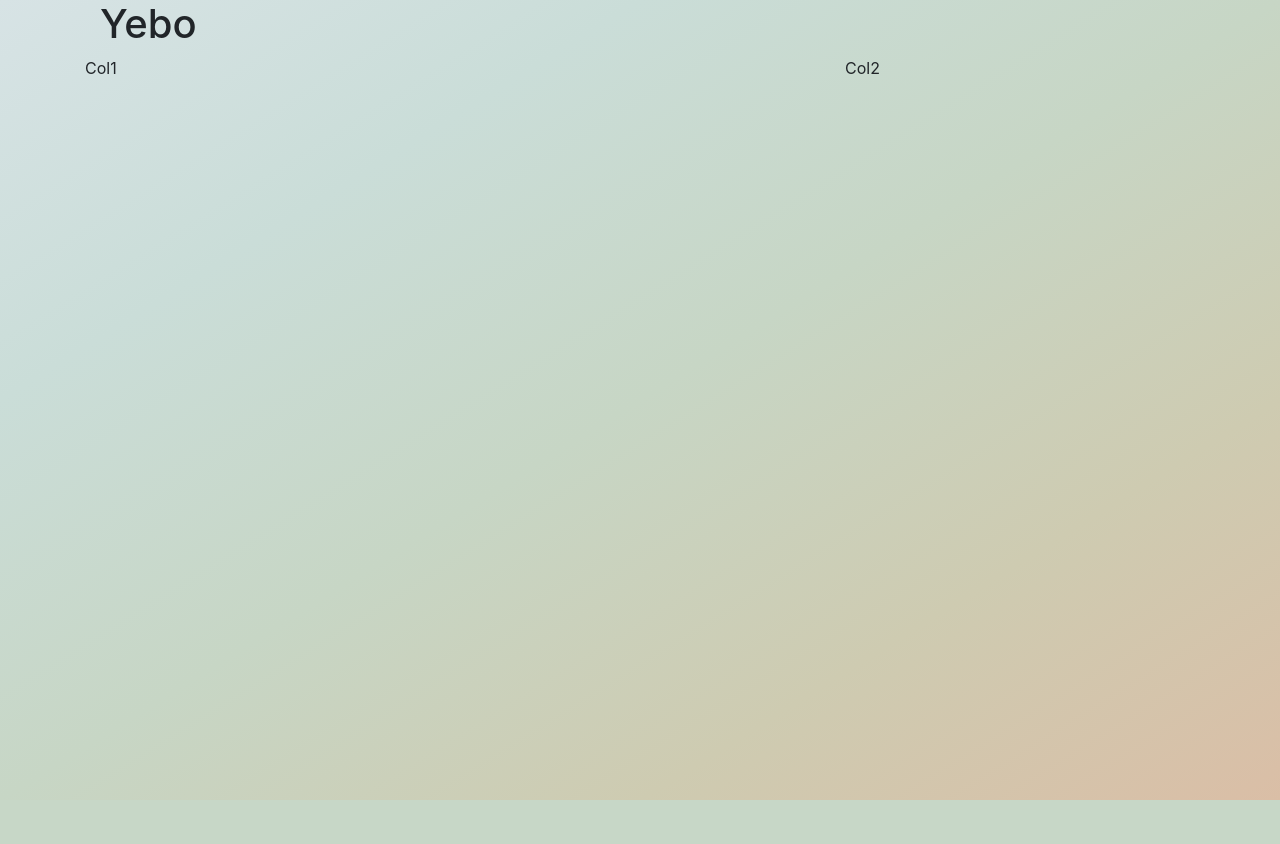
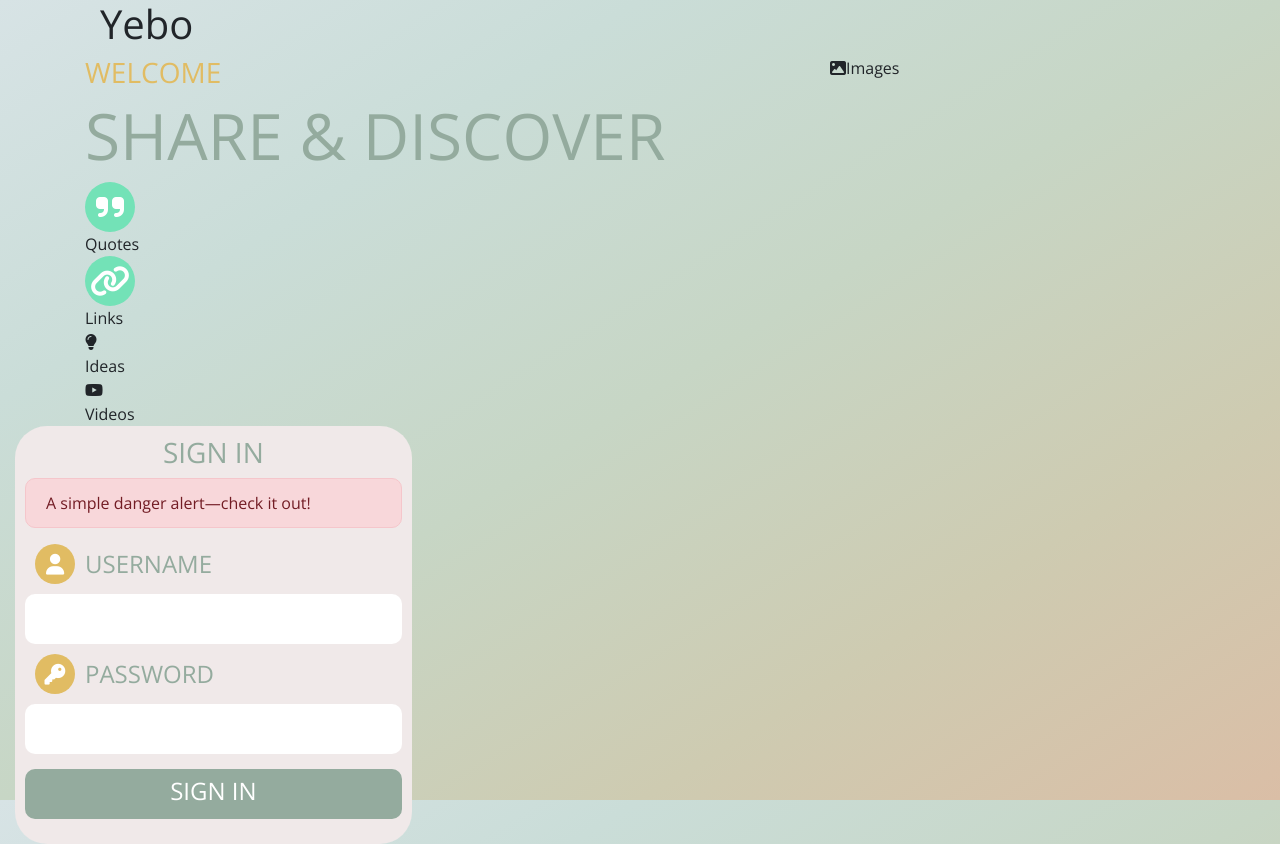
Before and after one commit to ThibaMahlezana/Yebo-in-PHP, a PHP site: page / in a window 1280 px wide. Before the commit the page ends 800 px from the top, so only its background shows below. Run offline with PHP 8.4, Linux system fonts and the light colour scheme; some libraries are stand-ins or nearby versions.

Commit message:
home signin form design

```diff
--- a/css/styles.css
+++ b/css/styles.css
@@ -5,4 +5,109 @@ body {
   height: 100vh;
   font-family: "Open Sans", sans-serif;
 }
+
+.sign-form {
+  background: #f0e9e9;
+  border-radius: 2rem;
+  padding: 10px;
+  margin: auto 0;
+}
+
+.sign-form h3 {
+  color: #94ab9e;
+  text-align: center;
+  text-transform: uppercase;
+}
+
+.sign-form input {
+  width: 100%;
+  height: 50px;
+  border-radius: 10px;
+  border: none;
+  font-size: 1.2rem;
+  color: #94ab9e;
+  padding: 5px;
+}
+
+.sign-form .btn {
+  width: 100%;
+  margin: 15px 0;
+  background-color: #94ab9e;
+  border: none;
+  border-radius: 10px;
+  height: 50px;
+}
+
+.sign-form .form-icon {
+  font-size: 1.3rem;
+  width: 40px;
+  height: 40px;
+  background-color: #e1bc63;
+  border-radius: 50%;
+  display: -webkit-box;
+  display: -ms-flexbox;
+  display: flex;
+  -webkit-box-pack: center;
+      -ms-flex-pack: center;
+          justify-content: center;
+  -webkit-box-align: center;
+      -ms-flex-align: center;
+          align-items: center;
+}
+
+.sign-form .form-icon i {
+  color: #fff;
+}
+
+.sign-form .form-item {
+  display: -webkit-box;
+  display: -ms-flexbox;
+  display: flex;
+  -webkit-box-align: center;
+      -ms-flex-align: center;
+          align-items: center;
+  margin: 10px;
+}
+
+.sign-form .form-item h4 {
+  color: #94ab9e;
+  margin: 0 10px;
+  text-transform: uppercase;
+}
+
+.sign-form .alert {
+  border-radius: 10px;
+}
+
+.home-welcome h1 {
+  font-size: 4rem;
+  color: #94ab9e;
+  text-transform: uppercase;
+}
+
+.home-welcome h3 {
+  color: #e1bc63;
+  text-transform: uppercase;
+}
+
+.home-welcome .home-item-icon {
+  width: 50px;
+  height: 50px;
+  border-radius: 50%;
+  background-color: #73e2b7;
+  display: -webkit-box;
+  display: -ms-flexbox;
+  display: flex;
+  -webkit-box-align: center;
+      -ms-flex-align: center;
+          align-items: center;
+  -webkit-box-pack: center;
+      -ms-flex-pack: center;
+          justify-content: center;
+}
+
+.home-welcome .home-item-icon i {
+  color: white;
+  font-size: 2rem;
+}
 /*# sourceMappingURL=styles.css.map */
--- a/css/styles.scss
+++ b/css/styles.scss
@@ -20,3 +20,85 @@ body {
   height: 100vh;
   font-family: "Open Sans", sans-serif;
 }
+.sign-form {
+  background: rgb(240, 233, 233);
+  border-radius: 2rem;
+  padding: 10px;
+  margin: auto 0;
+
+  h3 {
+    color: $color-01;
+    text-align: center;
+    text-transform: uppercase;
+  }
+  input {
+    width: 100%;
+    height: 50px;
+    border-radius: 10px;
+    border: none;
+    font-size: 1.2rem;
+    color: $color-01;
+    padding: 5px;
+  }
+  .btn{
+    width: 100%;
+    margin: 15px 0;
+    background-color: $color-01;
+    border: none;
+    border-radius: 10px;
+    height: 50px;
+  }
+  .form-icon{
+    font-size: 1.3rem;
+    width: 40px;
+    height: 40px;
+    background-color: $color-04;
+    border-radius: 50%;
+    display: flex;
+    justify-content: center;
+    align-items: center;
+    i {
+      color: #fff;
+    }
+
+  }
+  .form-item {
+    display: flex;
+    align-items: center;
+    margin: 10px;
+
+    h4{
+      color: $color-01;
+      margin: 0 10px;
+      text-transform: uppercase;
+    }
+  }
+  .alert {
+    border-radius: 10px;
+  }
+}
+.home-welcome {
+  h1 {
+    font-size: 4rem;
+    color: $color-01;
+    text-transform: uppercase;
+  }
+  h3 {
+    color: $color-04;
+    text-transform: uppercase;
+  }
+  .home-item-icon {
+    width: 50px;
+    height: 50px;
+    border-radius: 50%;
+    background-color: $color-05;
+    display: flex;
+    align-items: center;
+    justify-content: center;
+    i{
+      color: white;
+      font-size: 2rem;
+    }
+  }
+  .home-item {}
+}
--- a/index.html
+++ b/index.html
@@ -4,14 +4,15 @@
     <meta charset="UTF-8" />
     <meta name="viewport" content="width=device-width, initial-scale=1.0" />
     <title>Yebo</title>
-    <link rel="stylesheet" href="./css/styles.css" />
     <link
       rel="stylesheet"
       href="https://maxcdn.bootstrapcdn.com/bootstrap/4.5.2/css/bootstrap.min.css"
     />
+    <script src="https://kit.fontawesome.com/ba8381936b.js" crossorigin="anonymous"></script>
     <script src="https://ajax.googleapis.com/ajax/libs/jquery/3.5.1/jquery.min.js"></script>
     <script src="https://cdnjs.cloudflare.com/ajax/libs/popper.js/1.16.0/umd/popper.min.js"></script>
     <script src="https://maxcdn.bootstrapcdn.com/bootstrap/4.5.2/js/bootstrap.min.js"></script>
+    <link rel="stylesheet" href="./css/styles.css" />
   </head>
   <body>
     <div class="container">
@@ -19,8 +20,32 @@
         <h1>Yebo</h1>
       </div>
       <div class="row">
-        <div class="col-8">Col1</div>
-        <div class="col-4">Col2</div>
+        <div class="col-8">
+          <div class="home-welcome">
+          <h3>welcome</h3>
+          <h1>Share & Discover</h1>
+          <div class="home-item"><div class="home-item-icon"><i class="fas fa-quote-right"></i></div> Quotes</div>
+          <div class="home-item"></div><div class="home-item-icon"><i class="fas fa-link"></i></div>Links</div>
+          <div class="home-item"></div><div class="home-item-icon"><i class="fas fa-lightbulb"></i></div>Ideas</div>
+          <div class="home-item-icon"><i class="fas fa-image"></i></div>Images</div>
+          <div class="home-item-icon"><i class="fab fa-youtube"></i></div>Videos</div>
+        </div>
+        </div>
+        <div class="col-4">
+          <div class="sign-form">
+            <h3>sign in</h3>
+            <div class="alert alert-danger" role="alert">
+              A simple danger alert—check it out!
+            </div>
+          <form action="">
+            <div class="form-item"><div class="form-icon"><i class="fas fa-user"></i></div> <h4>username</h4></div>
+            <input type="email"/>
+            <div class="form-item"><div class="form-icon"><i class="fas fa-key"></i></div> <h4>password</h4></div>
+            <input type="password"/>
+            <button type="button" class="btn btn-primary btn-lg"> <h4>SIGN IN </h4></button>
+          </form>
+          </div>
+        </div>
       </div>
     </div>
   </body>
```
Also changed, not shown: 1 other file.
